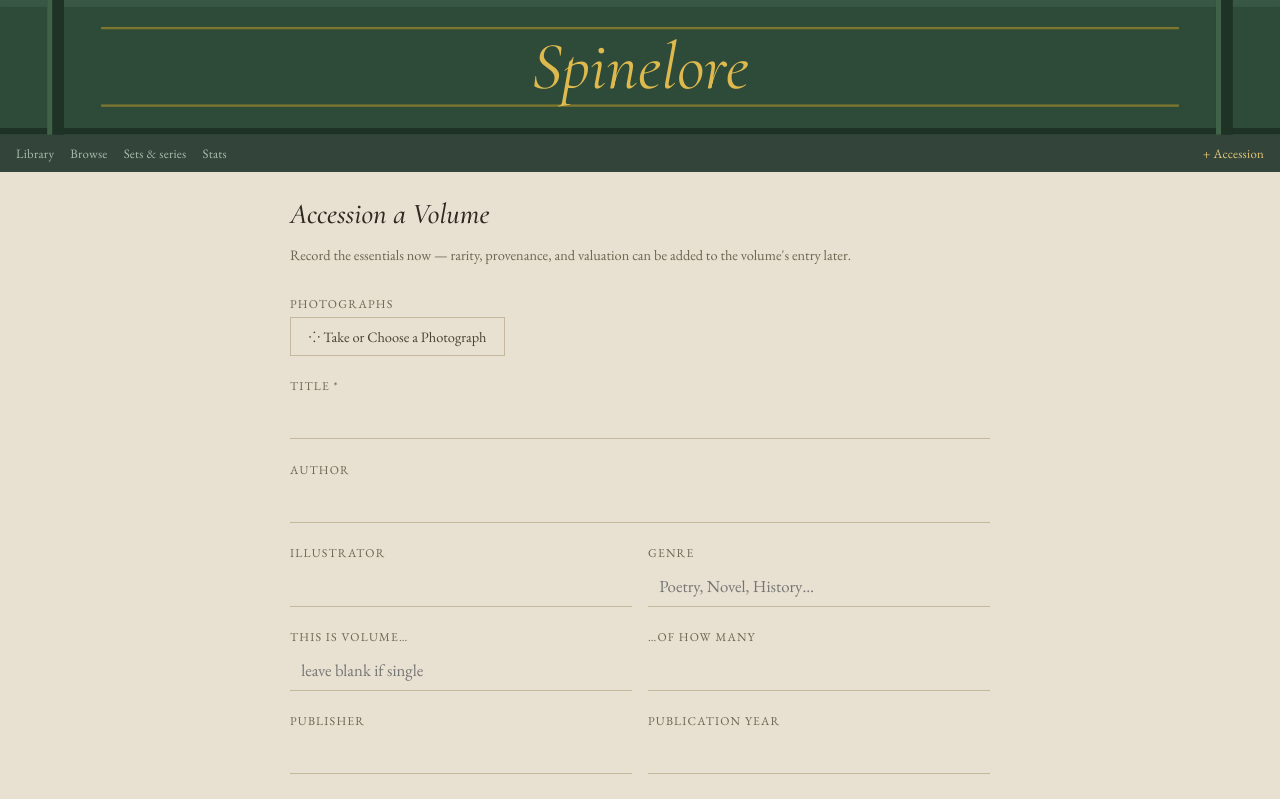
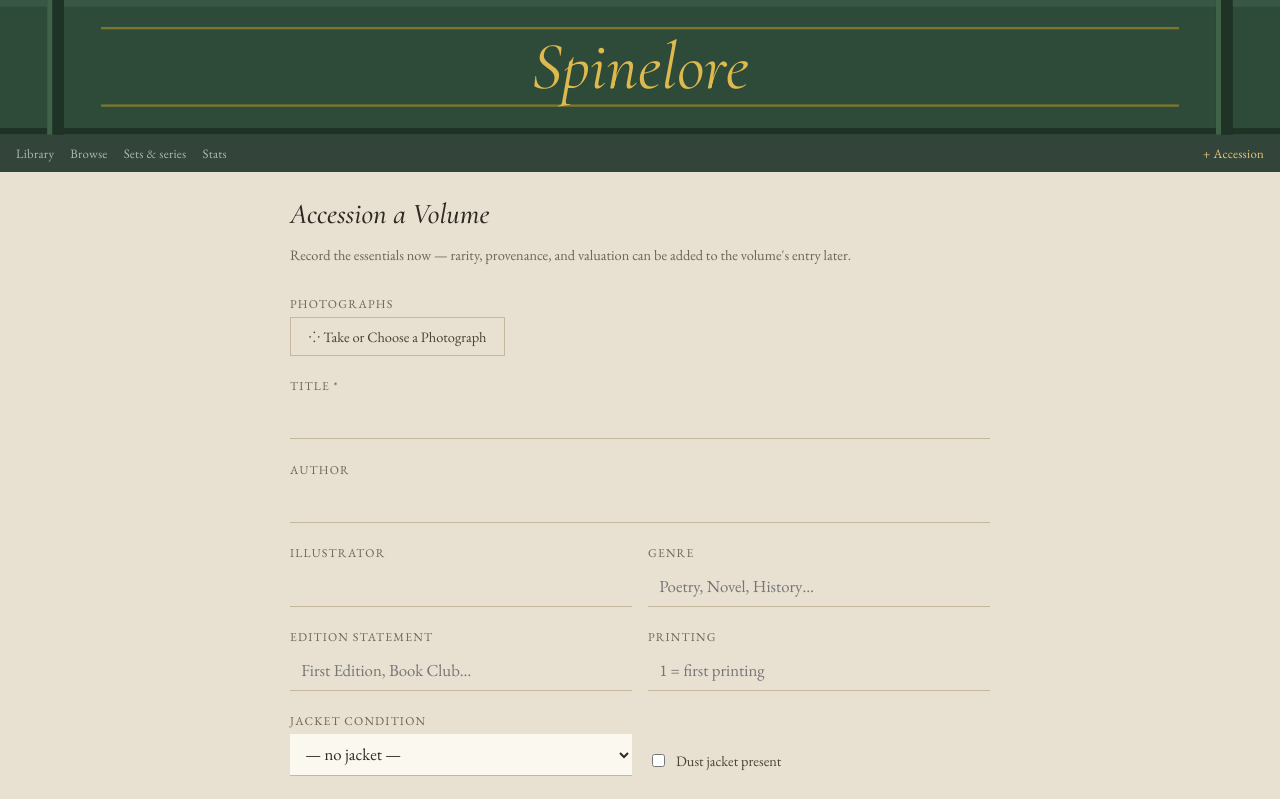
Before and after one commit to Cassie4258/Spinelore, a Next.js app: page /copies/new in a window 1280 px wide. Shown: the top 799 px of the page. Built offline with nearby package versions, Linux system fonts and the light colour scheme.

Commit message:
Valuation now sees printing, edition and dust jacket; capture printing statement from copyright page; warn when estimate is stale

```diff
--- a/app/api/extract/route.ts
+++ b/app/api/extract/route.ts
@@ -24,7 +24,10 @@
 },
 {
 type: 'text',
-text: `This is a photo of a book (cover, spine, or title page). Extract what you can see and respond with ONLY a JSON object, no other text, no markdown fences, with these keys (use empty string if not visible/unknown): title, author, illustrator, publisher, pub_year, isbn, binding, genre, condition, volume_number, total_volumes. For volume_number give just the integer if the spine or title page indicates this is one volume of several (e.g. 'VOL. II', 'Volume Second', 'Tome I' -> 2, 2, 1); empty string if it is a single-volume book. For total_volumes give the integer if stated (e.g. 'in six volumes'); empty string otherwise. Read Roman numerals and spelled-out ordinals correctly. For genre give a short label (e.g. Poetry, Novel, History, Philosophy, Children's). For condition, if the photo shows the physical book, give a standard bookseller grade (Fine, Near Fine, Very Good, Good, Fair, Poor) based on visible wear; otherwise empty string. Strip any volume designation out of the title itself — return the work's title, not 'Faerie Queene Vol. II'. Do not guess or invent information that is not visibly present in the image.`,
+text: `This is a photo of a book (cover, spine, or title page). Extract what you can see and respond with ONLY a JSON object, no other text, no markdown fences, with these keys (use empty string if not visible/unknown): title, author, illustrator, publisher, pub_year, isbn, binding, genre, condition, edition_label, printing_number, issue_state, volume_number, total_volumes.
+For edition_label: copy any edition statement exactly as printed ("First Edition", "Book Club Edition", "Limited Edition", "Collector's Edition"); empty string if none.
+For printing_number: this is CRITICAL to value. Read the copyright page carefully. If it says "FIRST PRINTING" or "First Impression" return 1. If there is a number line such as "2 4 6 8 9 7 5 3 1" the lowest number present is the printing, so return that. If it names a later printing ("Second Printing", "Twentieth Printing") return that integer. If a Book Club Edition is indicated say so in edition_label and leave printing_number empty. Empty string only if genuinely no printing information is visible.
+For issue_state: note any stated points, states or issues; empty string if none. For volume_number give just the integer if the spine or title page indicates this is one volume of several (e.g. 'VOL. II', 'Volume Second', 'Tome I' -> 2, 2, 1); empty string if it is a single-volume book. For total_volumes give the integer if stated (e.g. 'in six volumes'); empty string otherwise. Read Roman numerals and spelled-out ordinals correctly. For genre give a short label (e.g. Poetry, Novel, History, Philosophy, Children's). For condition, if the photo shows the physical book, give a standard bookseller grade (Fine, Near Fine, Very Good, Good, Fair, Poor) based on visible wear; otherwise empty string. Strip any volume designation out of the title itself — return the work's title, not 'Faerie Queene Vol. II'. Do not guess or invent information that is not visibly present in the image.`,
 },
 ],
 },
--- a/app/api/valuate/route.ts
+++ b/app/api/valuate/route.ts
@@ -5,11 +5,20 @@
 const description = [
 book.title && `Title: ${book.title}`,
 book.author && `Author: ${book.author}`,
+book.illustrator && `Illustrator: ${book.illustrator}`,
 book.publisher && `Publisher: ${book.publisher}`,
 book.pub_year && `Publication year: ${book.pub_year}`,
+book.edition_label && `Edition statement: ${book.edition_label}`,
+book.printing_number && `Printing: ${book.printing_number}${String(book.printing_number) === '1' ? ' (FIRST PRINTING)' : ''}`,
+book.issue_state && `Issue / state: ${book.issue_state}`,
 book.binding && `Binding: ${book.binding}`,
-book.condition_book && `Condition: ${book.condition_book}`,
+book.condition_book && `Condition of book: ${book.condition_book}`,
+book.dust_jacket ? `Dust jacket: PRESENT${book.condition_jacket ? `, condition ${book.condition_jacket}` : ''}` : 'Dust jacket: not present',
+book.slipcase && 'Slipcase present',
+book.defects && `Defects: ${book.defects}`,
 book.signed && 'Signed by the author',
+book.inscribed && 'Inscribed',
+book.provenance && `Provenance: ${book.provenance}`,
 book.isbn && `ISBN: ${book.isbn}`,
 book.set_context && book.set_context,
 ].filter(Boolean).join('\n');
@@ -22,6 +31,10 @@
 - "confidence": "low", "medium", or "high" — low if few or no relevant comparables were found, high if there are multiple solid, closely matching comparables
 - "reasoning": a short paragraph explaining what you found and why you landed on this range
 - "sources": array of objects with "title" and "url" for the listings/comps you used (empty array if none)
+Weight these correctly, because they dominate value for collectible books:
+- PRINTING: a stated first printing of a significant 20th-century book is worth many times a later printing of the same year. Do not treat a first printing as an unspecified printing. Conversely a Book Club Edition is worth a small fraction of a trade first.
+- DUST JACKET: for 20th-century firsts the jacket is frequently the majority of the value. A first printing WITH jacket and the same book WITHOUT jacket are not comparable; only compare like with like, and say which you used.
+- Compare against copies matching this printing and jacket status specifically. If you cite a comparable with different printing or jacket status, adjust for it explicitly rather than averaging it in.
 If the copy is one volume of a multi-volume set, price it as an ODD VOLUME unless told the set is complete — odd volumes are worth far less than a proportional share of a complete set. If told the set is complete and held together, price the SET as a whole and say so in the reasoning. Do not fabricate comparables or prices. If you can't find relevant listings, say so honestly in reasoning and set confidence to "low" with null estimates.`;
 const response = await fetch('https://api.anthropic.com/v1/messages', {
 method: 'POST',
--- a/app/copies/[id]/page.tsx
+++ b/app/copies/[id]/page.tsx
@@ -7,7 +7,7 @@
 const { data, error } = await supabase
 .from('copies')
 .select(`
-id, ai_notes, signed, inscribed, dust_jacket, slipcase, condition_book, condition_jacket, defects,
+id, ai_notes, updated_at, signed, inscribed, dust_jacket, slipcase, condition_book, condition_jacket, defects,
 provenance, purchase_date, purchase_source, purchase_price, notes, created_at,
 editions ( id, work_id, publisher, pub_place, pub_year, edition_label, printing_number, issue_state, isbn, binding, format,
 works ( id, title, subtitle, genre, original_pub_year, work_contributors ( role, authors ( id, name ) ) ) ),
@@ -72,7 +72,7 @@
 ))}
 </div>
 )}
-<Editor copy={c} edition={ed} work={w} authorId={authorEntry?.authors?.id ?? null} authorName={authorEntry?.authors?.name ?? ''} illustratorId={illEntry?.authors?.id ?? null} illustratorName={illEntry?.authors?.name ?? ''} latest={latest ?? null} aiNotes={c.ai_notes ?? null} setContext={setContext} />
+<Editor copy={c} edition={ed} work={w} authorId={authorEntry?.authors?.id ?? null} authorName={authorEntry?.authors?.name ?? ''} illustratorId={illEntry?.authors?.id ?? null} illustratorName={illEntry?.authors?.name ?? ''} latest={latest ?? null} aiNotes={c.ai_notes ?? null} setContext={setContext} stale={!!(latest && c.updated_at && new Date(c.updated_at).getTime() > new Date(latest.estimated_at).getTime() + 60000)} />
 {series.length > 0 && (
 <div style={{ border: '1px solid #C4B79C', padding: '1.25rem', marginBottom: '2rem' }}>
 <div style={label}>SETS &amp; SERIES</div>
--- a/app/copies/new/page.tsx
+++ b/app/copies/new/page.tsx
@@ -53,6 +53,11 @@
 genre: '',
 volume_number: '',
 total_volumes: '',
+edition_label: '',
+printing_number: '',
+issue_state: '',
+dust_jacket: false,
+condition_jacket: '',
 publisher: '',
 pub_year: '',
 isbn: '',
@@ -64,7 +69,7 @@
 value_high: '',
 notes: '',
 });
-const update = (field: string, value: any) => setForm(f => ({ ...f, [field]: value }));
+const update = (field: string, value: any) => setForm(f => ({ ...f, [field]: value, ...(field === 'condition_jacket' && value ? { dust_jacket: true } : {}) }));
 async function handlePhotoCapture(e: React.ChangeEvent<HTMLInputElement>) {
 const files = e.target.files;
 if (!files || files.length === 0) return;
@@ -98,7 +103,7 @@
 const filled: string[] = [];
 setForm(f => {
 const next = { ...f };
-for (const key of ['title', 'author', 'illustrator', 'publisher', 'pub_year', 'isbn', 'binding', 'genre', 'condition_book', 'volume_number', 'total_volumes']) {
+for (const key of ['title', 'author', 'illustrator', 'publisher', 'pub_year', 'isbn', 'binding', 'genre', 'condition_book', 'volume_number', 'total_volumes', 'edition_label', 'printing_number', 'issue_state']) {
 const sKey = key === 'condition_book' ? 'condition' : key;
 if (!next[key as keyof typeof next] && suggestions[sKey]) {
 (next as any)[key] = suggestions[sKey];
@@ -141,6 +146,9 @@
 condition_book: form.condition_book,
 signed: form.signed,
 isbn: form.isbn,
+dust_jacket: form.dust_jacket,
+condition_jacket: form.condition_jacket,
+volume_number: form.volume_number,
 }),
 });
 const data = await res.json();
@@ -235,7 +243,9 @@
 pub_year: form.pub_year ? parseInt(form.pub_year) : null,
 isbn: form.isbn || null,
 binding: form.binding || null,
-edition_label: enriched?.edition_label || null,
+edition_label: form.edition_label || enriched?.edition_label || null,
+printing_number: form.printing_number || null,
+issue_state: form.issue_state || null,
 num_volumes: form.total_volumes ? parseInt(String(form.total_volumes)) : 1,
 })
 .select()
@@ -245,6 +255,8 @@
 edition_id: edition.id,
 signed: form.signed,
 condition_book: form.condition_book || null,
+condition_jacket: form.condition_jacket || null,
+dust_jacket: form.dust_jacket,
 purchase_price: form.purchase_price ? parseFloat(form.purchase_price) : null,
 notes: form.notes || null,
 }).select().single();
@@ -365,6 +377,33 @@
 <label style={labelStyle}>GENRE</label>
 <input style={inputStyle} value={form.genre}
 onChange={e => update('genre', e.target.value)} placeholder="Poetry, Novel, History…" />
+</div>
+</div>
+<div style={{ display: 'grid', gridTemplateColumns: '1fr 1fr', gap: '1rem' }}>
+<div>
+<label style={labelStyle}>EDITION STATEMENT</label>
+<input style={inputStyle} value={form.edition_label}
+onChange={e => update('edition_label', e.target.value)} placeholder="First Edition, Book Club…" />
+</div>
+<div>
+<label style={labelStyle}>PRINTING</label>
+<input style={inputStyle} type="number" value={form.printing_number}
+onChange={e => update('printing_number', e.target.value)} placeholder="1 = first printing" />
+</div>
+</div>
+<div style={{ display: 'grid', gridTemplateColumns: '1fr 1fr', gap: '1rem' }}>
+<div>
+<label style={labelStyle}>JACKET CONDITION</label>
+<select style={{ ...inputStyle, background: '#FBF8F0' }} value={form.condition_jacket}
+onChange={e => update('condition_jacket', e.target.value)}>
+{['', 'Fine', 'Near Fine', 'Very Good', 'Good', 'Fair', 'Poor'].map(g => <option key={g} value={g}>{g || '— no jacket —'}</option>)}
+</select>
+</div>
+<div style={{ display: 'flex', alignItems: 'flex-end', paddingBottom: '0.4rem' }}>
+<label style={{ display: 'flex', alignItems: 'center', gap: '0.5rem', fontSize: '0.9rem', color: '#4A4335' }}>
+<input type="checkbox" checked={form.dust_jacket} onChange={e => update('dust_jacket', e.target.checked)} />
+Dust jacket present
+</label>
 </div>
 </div>
 <div style={{ display: 'grid', gridTemplateColumns: '1fr 1fr', gap: '1rem' }}>
```
Also changed, not shown: app/copies/[id]/Editor.tsx (+11 -3 lines).
